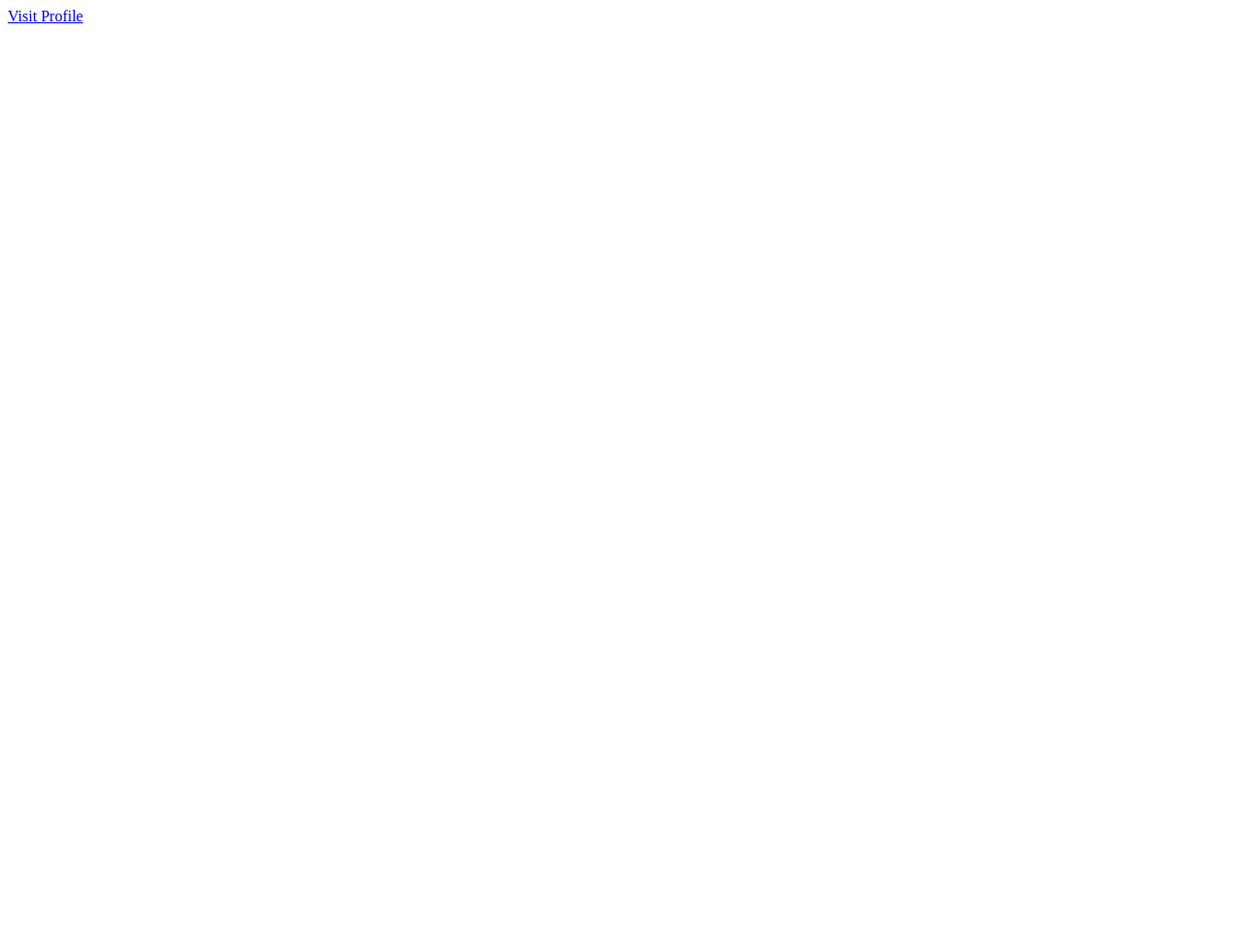
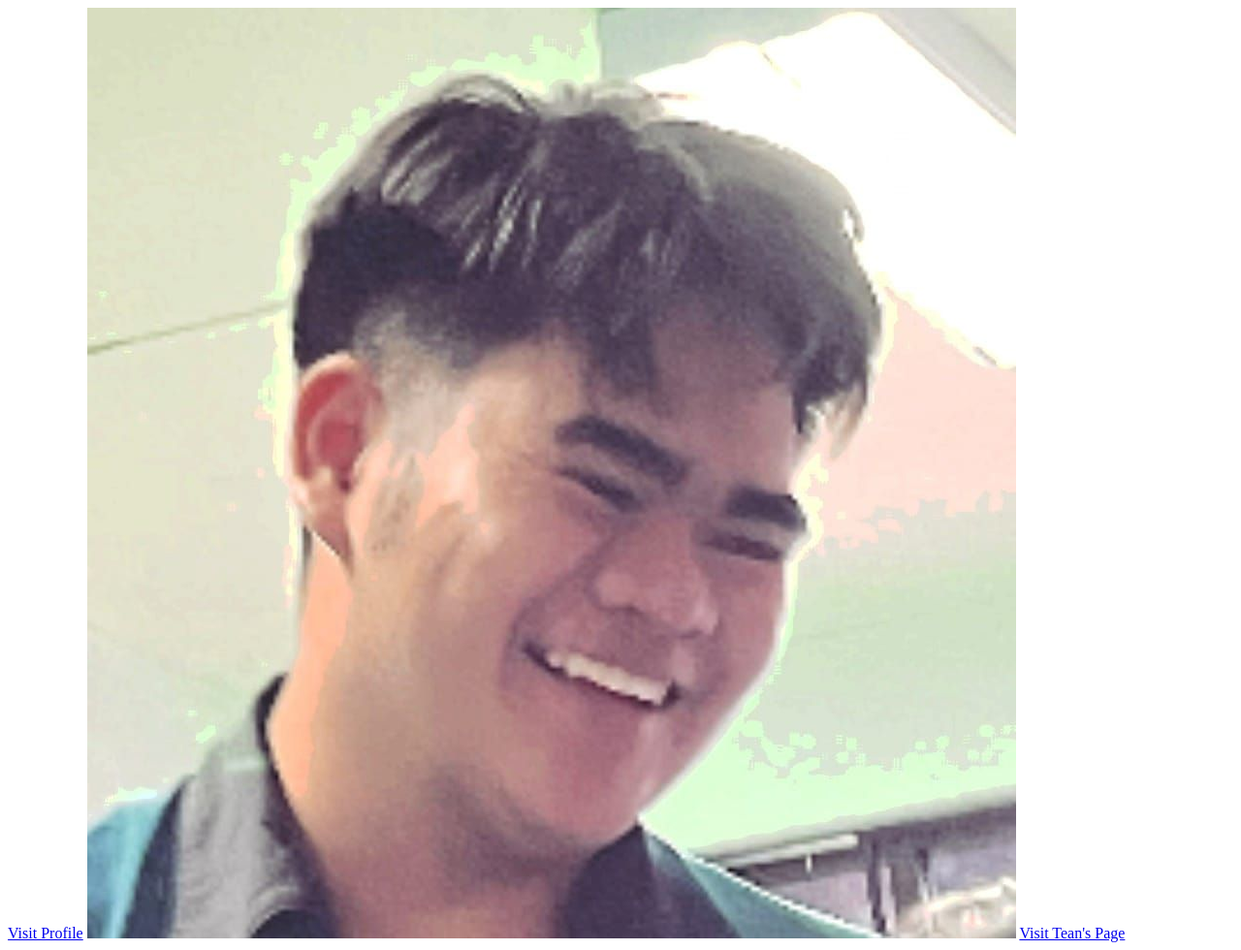
Before and after one commit to ChuwyZ/Lab3_Nuea, a plain HTML site: page index.html in a window 1280 px wide. Shown: the whole page at 97% size. Before the commit the page ends 800 px from the top, so only its background shows below. Drawn offline with Linux system fonts and the light colour scheme.

Commit message:
add pic ture and add link to index

```diff
--- a/index.html
+++ b/index.html
@@ -1 +1,3 @@
 <a href="profile.html">Visit Profile</a>
+<img src="485355141_2166282427152716_367966807801449766_n.jpg" alt="friend's Image">
+<a href="tean.html">Visit Tean's Page</a>
```
Also changed, not shown: 485355141_2166282427152716_367966807801449766_n.jpg (added).
